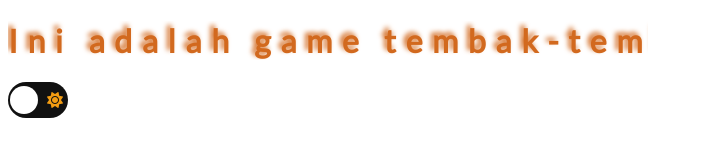
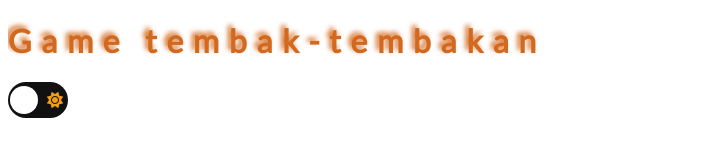
Before and after one commit to revou-fsse-3/module-2-alvinlaurente, a plain HTML site: page game.html in a window 1280 px wide. Shown: the whole page, without its empty margins (0-703 px from the left). Drawn offline with Linux system fonts and the light colour scheme.

Commit message:
Edit game.html

```diff
--- a/game.html
+++ b/game.html
@@ -9,7 +9,7 @@
   <title>Document</title>
 </head>
 <body class="typewriter">
-  <h1>Ini adalah game tembak-tembakan</h1>
+  <h1>Game tembak-tembakan</h1>
 
   <div>
     <input type="checkbox" class="checkbox" id="checkbox">
```
